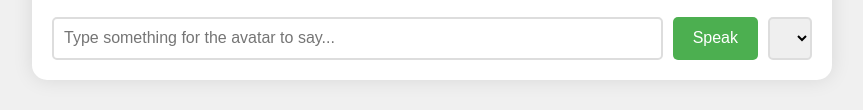
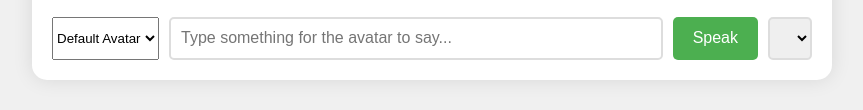
Before and after one commit to justvisiting/sonic-g, a plain HTML site: page avatar-speak/index.html in a window 1280 px wide. Shown: the part 572-682 px from the top of the page, without its empty margins (208-1071 px from the left). Drawn offline with Linux system fonts and the light colour scheme.

Commit message:
not all the avatars should say meow only and the name of the avatar that says meow should be cool cat

```diff
--- a/avatar-speak/index.html
+++ b/avatar-speak/index.html
@@ -3,7 +3,7 @@
 <head>
     <meta charset="UTF-8">
     <meta name="viewport" content="width=device-width, initial-scale=1.0">
-    <title>Speaking Avatar</title>
+    <title>Avatar Speaker</title>
     <link rel="stylesheet" href="style.css">
 </head>
 <body>
@@ -27,6 +27,12 @@
             </div>
         </div>
         <div class="controls">
+            <select id="avatar-select">
+                <option value="default">Default Avatar</option>
+                <option value="cool-cat">Cool Cat</option>
+                <option value="robot">Robot</option>
+                <option value="alien">Alien</option>
+            </select>
             <input type="text" id="text-input" placeholder="Type something for the avatar to say...">
             <button id="speak-btn">Speak</button>
             <select id="voice-select">
```
